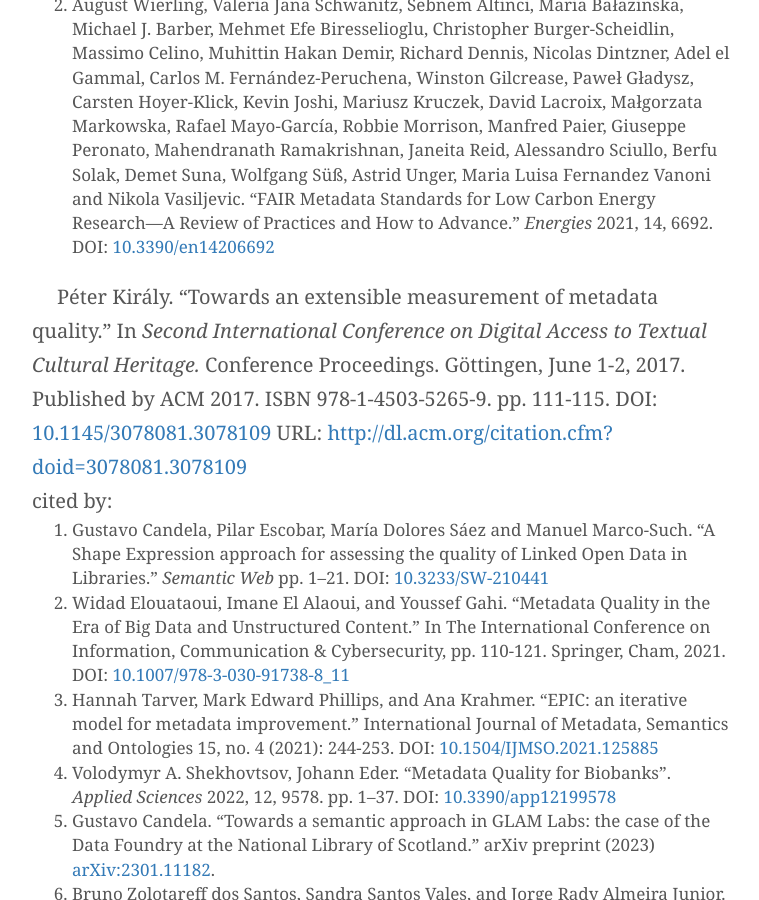
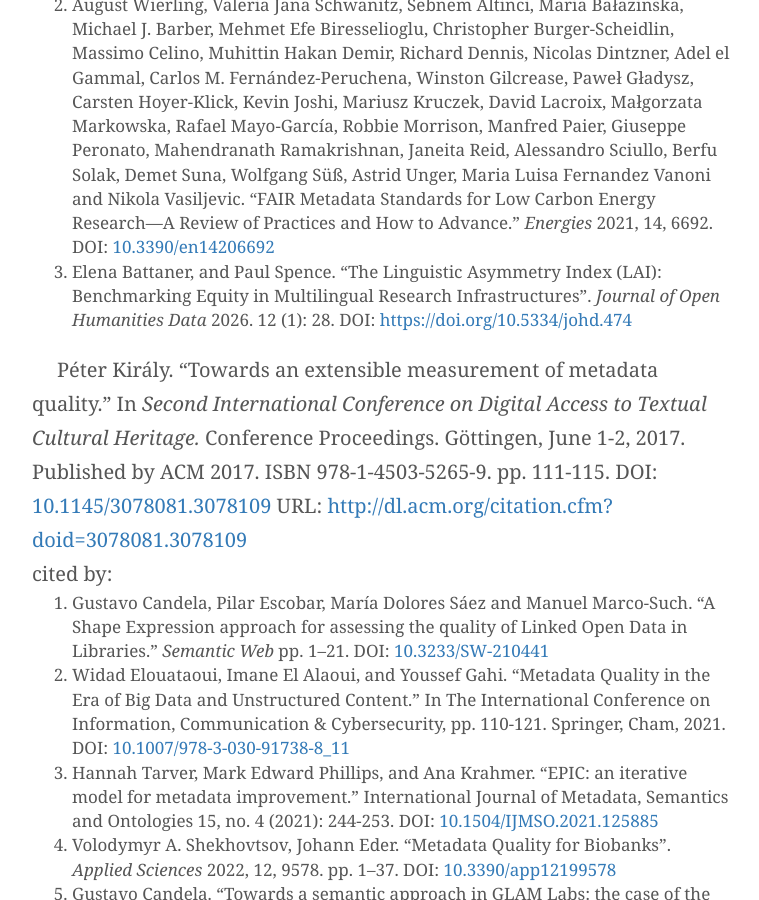
Before and after one commit to pkiraly/pkiraly.github.io, a Jekyll site: the page built from about.md, in a window 1280 px wide and 900 px high, scrolled down 4862 px. Shown: the whole window, without its empty margins (258-1017 px from the left). Built offline with Jekyll 4.4.1, drawn with Linux system fonts in a browser that asks for light colours; nearby versions of some CDN libraries; some web fonts are replaced; comment, search, counter and statistics services are not loaded.

Commit message:
Adding Battaner-Spence, 2026

```diff
--- a/about.md
+++ b/about.md
@@ -86,6 +86,7 @@ cited by:<br/>
 
 1. Sarah Fallert. "Multilinguale Herausforderungen in der Sacherschließung." Master's thesis, Humboldt-Universität zu Berlin, 2020. [edoc.hu-berlin.de](https://edoc.hu-berlin.de/handle/18452/22048)
 2. August Wierling, Valeria Jana Schwanitz, Sebnem Altinci, Maria Bałazinska, Michael J. Barber, Mehmet Efe Biresselioglu, Christopher Burger-Scheidlin, Massimo Celino, Muhittin Hakan Demir, Richard Dennis, Nicolas Dintzner, Adel el Gammal, Carlos M. Fernández-Peruchena, Winston Gilcrease, Paweł Gładysz, Carsten Hoyer-Klick, Kevin Joshi, Mariusz Kruczek, David Lacroix, Małgorzata Markowska, Rafael Mayo-García, Robbie Morrison, Manfred Paier, Giuseppe Peronato, Mahendranath Ramakrishnan, Janeita Reid, Alessandro Sciullo, Berfu Solak, Demet Suna, Wolfgang Süß, Astrid Unger, Maria Luisa Fernandez Vanoni  and Nikola Vasiljevic. "FAIR Metadata Standards for Low Carbon Energy Research—A Review of Practices and How to Advance." _Energies_ 2021, 14, 6692. DOI: [10.3390/en14206692](https://doi.org/10.3390/en14206692)
+3. Elena Battaner, and Paul Spence. “The Linguistic Asymmetry Index (LAI): Benchmarking Equity in Multilingual Research Infrastructures”. _Journal of Open Humanities Data_ 2026. 12 (1): 28. DOI: [https://doi.org/10.5334/johd.474](https://doi.org/10.5334/johd.474)
 
 
 Péter Király. “Towards an extensible measurement of metadata quality.” In *Second International Conference on Digital Access to Textual Cultural Heritage.* Conference Proceedings. Göttingen, June 1-2, 2017. Published by ACM 2017. ISBN 978-1-4503-5265-9. pp. 111-115. DOI: [10.1145/3078081.3078109](https://doi.org/10.1145/3078081.3078109)
```
